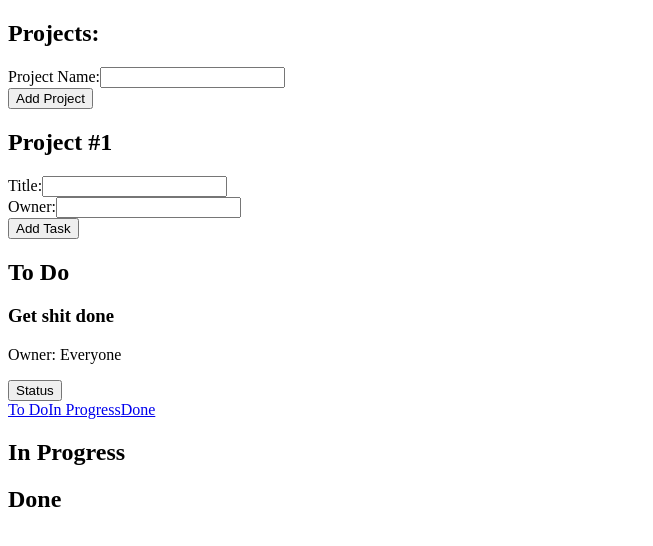
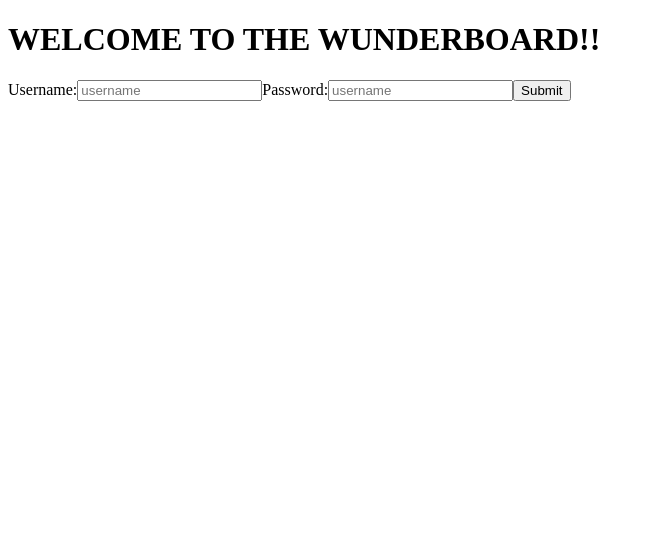
Before and after one commit to wunderpus123/scratch, a React app: page / in a window 1280 px wide. Shown: the top 546 px of the page, without its empty margins (0-653 px from the left). Built offline with nearby package versions, Linux system fonts and the light colour scheme; the HTML template or start-up script is replaced by a standard one.

Commit message:
no errors now, updated

```diff
--- a/client/actions/actions.js
+++ b/client/actions/actions.js
@@ -1,4 +1,9 @@
 import * as types from "../constants/actionTypes";
+
+export const logIn = (username, password) => ({
+  type: types.LOG_IN,
+  payload: { username, password }
+})
 
 export const addTask = (title, owner) => ({
   type: types.ADD_TASK,
--- a/client/components/Login.js
+++ b/client/components/Login.js
@@ -1,12 +1,20 @@
 import React, { Component } from "react";
+import { connect } from "react-redux";
+import * as actions from "../actions/actions";
 
-export default class Login extends Component {
+
+const mapDispatchToProps = (dispatch) => ({
+  logIn: (username, password) => dispatch(actions.logIn(username, password))
+});
+
+class Login extends Component {
   constructor(props) {
     super(props);
     this.state = {
       data: {} //we can remove it
     };
-    this.handleChange = this.handleChange.bind(this);
+    this.handleChange = this.handleChange.bind(this)
+    this.handleSubmit = this.handleSubmit.bind(this);
   }
 
   //handlechange grabs all of the data from input fields
@@ -18,8 +26,9 @@ export default class Login extends Component {
   }
 
   handleSubmit(event) {
-    alert("A name was submitted: " + " .... ");
     event.preventDefault();
+    this.props.logIn(this.state)
+    // alert("A name was submitted: " + " .... ");
     //needs to be connected to the redux store
   }
 
@@ -53,3 +62,5 @@ export default class Login extends Component {
     );
   }
 }
+
+export default connect (null, mapDispatchToProps)(Login);
--- a/client/components/reactRouter.jsx
+++ b/client/components/Sidebar.jsx
@@ -3,22 +3,25 @@ import {
   BrowserRouter as Router, Route, Link, Redirect,
 } from 'react-router-dom';
 // import { connect } from 'react-redux';
-const Login = import ('./Login')
+import Login from './Login';
 
 class Sidebar extends Component {
     constructor(props){
         super(props);
     }
     render() {
+
         //array of options/paths that are possible via the side bar;
         const routes = [
             {
                 path: '/',
                 main: () => {
+                  return (
                   <div>
-                    <h1>WELCOME TO THE SCRUMBOARD!!</h1>
+                    <h1>WELCOME TO THE WUNDERBOARD!!</h1>
                     <Login/>
                   </div>
+                  )
                 }
             },
         //     {
@@ -43,11 +46,11 @@ class Sidebar extends Component {
         return (
           <Router>
             <div className="sideBar">
-              <div>
+              {/* <div>
                 <ul>
                 <li><Link to="/">Login</Link></li>
                 </ul>
-              </div>
+              </div> */}
               {
                 routes.map((route, index) => <Route key={index} exact path={route.path} component={route.main} />)
               }
--- a/client/constants/actionTypes.js
+++ b/client/constants/actionTypes.js
@@ -1,3 +1,4 @@
+export const LOG_IN = "LOG_IN";
 export const ADD_TASK = "ADD_TASK";
 export const DELETE_TASK = "DELETE_TASK";
 export const ADD_PROJECT = "ADD_PROJECT";
--- a/client/containers/MainContainer.jsx
+++ b/client/containers/MainContainer.jsx
@@ -1,9 +1,10 @@
 import React, { Component } from "react";
 import { connect } from "react-redux";
-import Header from "../components/Header";
-import ProjectBar from "../components/ProjectBar";
-import TasksContainer from "./TasksContainer";
-import * as actions from "../actions/actions.js";
+// import Header from "../components/Header";
+// import ProjectBar from "../components/ProjectBar";
+// import TasksContainer from "./TasksContainer";
+import * as actions from "../actions/actions";
+import Sidebar from "../components/SideBar";
 
 const mapStateToProps = store => ({});
 
@@ -21,9 +22,10 @@ class MainContainer extends Component {
   render() {
     return (
       <div className="mainContainer">
-        <ProjectBar />
+        <Sidebar/>
+        {/* <ProjectBar />
         <Header addTask={this.props.addTask} projectTitle={"Project #1"} />
-        <TasksContainer />
+        <TasksContainer /> */}
       </div>
     );
   }
--- a/client/redux/tasksReducer.js
+++ b/client/redux/tasksReducer.js
@@ -15,6 +15,12 @@ const tasksReducer = (state = initialState, action) => {
   let taskId;
 
   switch (action.type) {
+    case types.LOG_IN:
+      return {
+        ...state,
+        username: action.payload.username
+      };
+
     case types.ADD_TASK:
       let lastTaskId = state.lastTaskId + 1;
 
```
